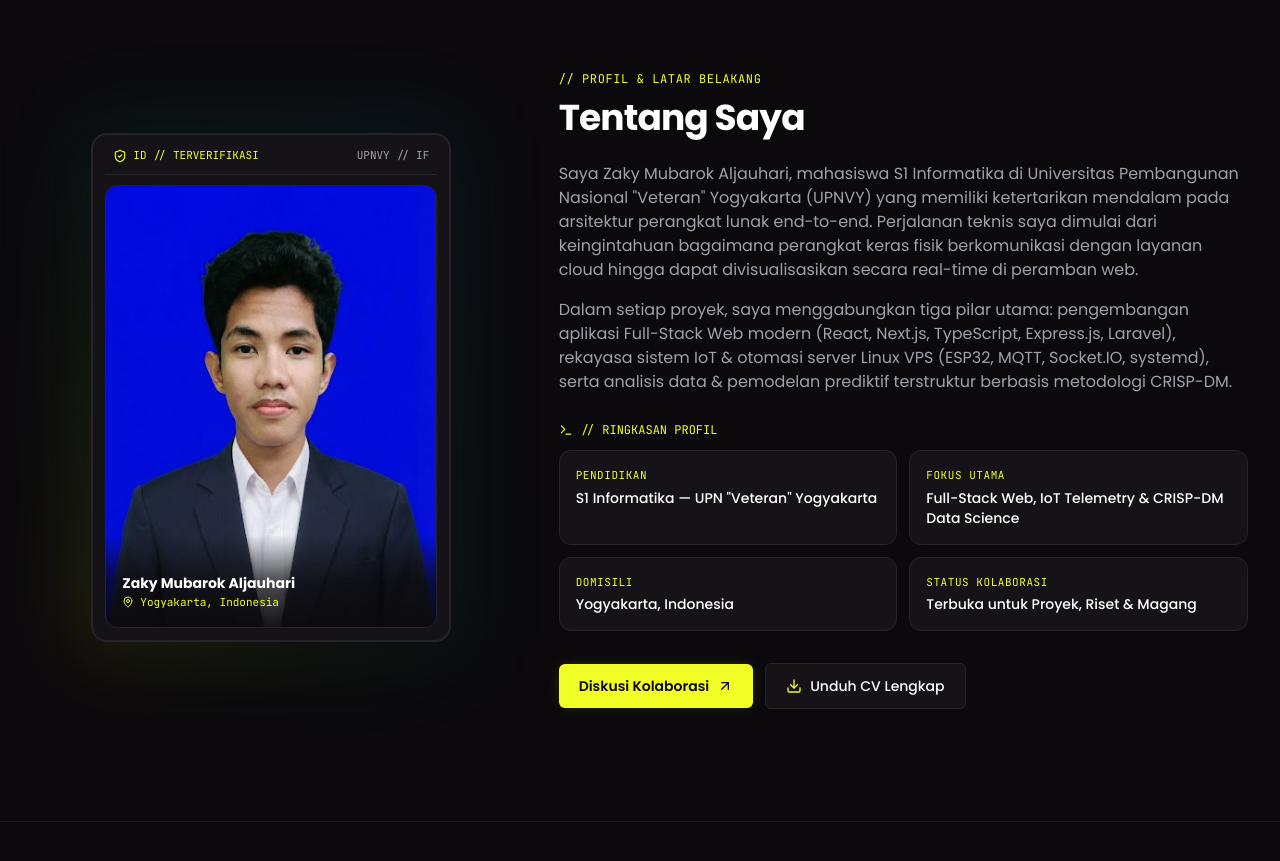
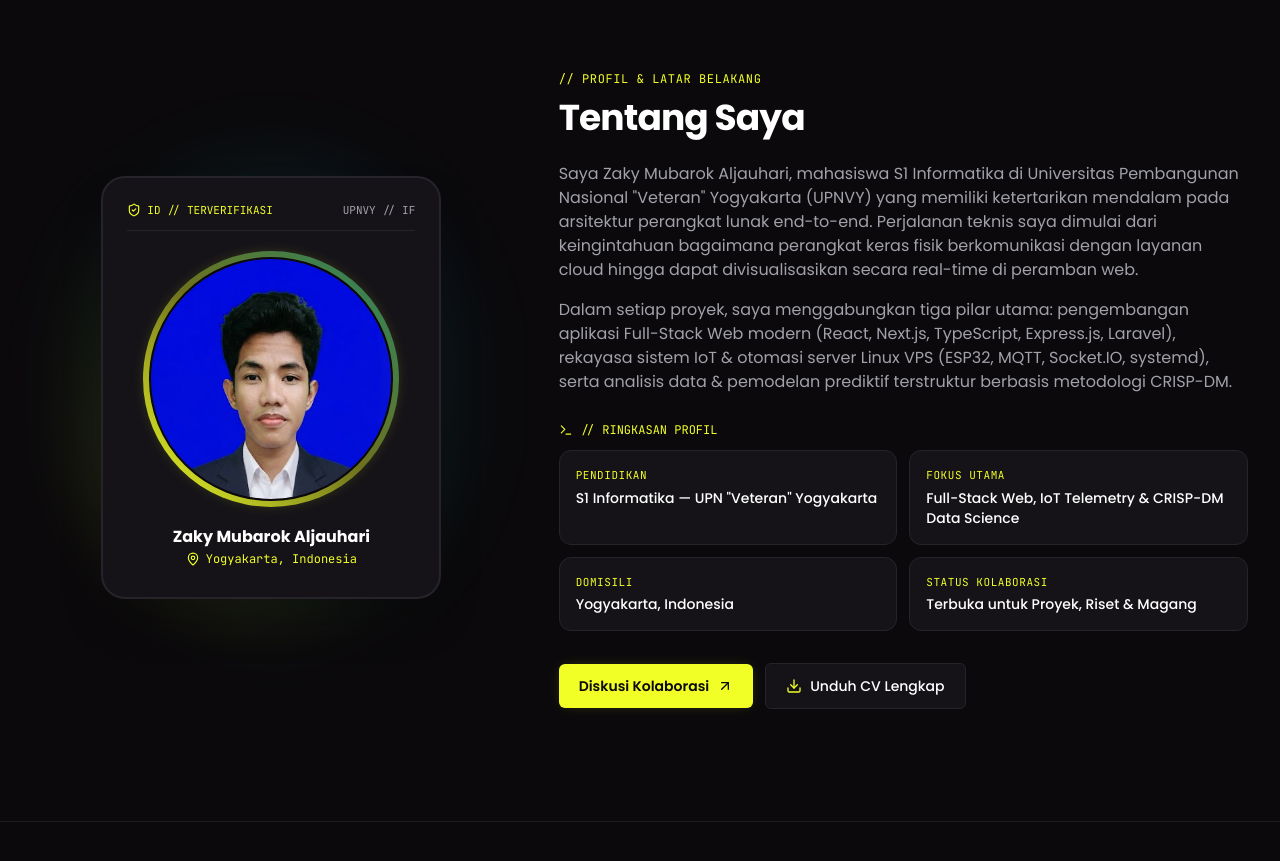
Before and after one commit to zkyy-jaki/Website-Portofolio, a React (Vite) app: page / in a window 1280 px wide. Shown: the part 900-1761 px from the top of the page. Built offline with nearby package versions, Linux system fonts and the light colour scheme.

Commit message:
style: make portrait photo circular (rounded-full) in About section

```diff
--- a/src/components/About.tsx
+++ b/src/components/About.tsx
@@ -33,13 +33,13 @@ export function About() {
             transition={{ duration: 0.45 }}
             className="lg:col-span-5 flex justify-center"
           >
-            <div className="relative w-full max-w-[360px]">
+            <div className="relative w-full max-w-[340px]">
               <div
                 aria-hidden="true"
-                className="absolute -inset-3 rounded-3xl bg-gradient-to-tr from-volt/15 via-emerald-500/10 to-sky-500/10 blur-2xl pointer-events-none"
+                className="absolute -inset-3 rounded-full bg-gradient-to-tr from-volt/20 via-emerald-500/10 to-sky-500/10 blur-2xl pointer-events-none"
               />
-              <div className="relative rounded-2xl bg-surface border-2 border-line hover:border-volt/80 transition-colors p-3 shadow-2xl">
-                <div className="px-2 pb-2.5 mb-2.5 border-b border-line flex items-center justify-between text-[11px] font-mono">
+              <div className="relative rounded-3xl bg-surface border-2 border-line hover:border-volt/80 transition-colors p-6 shadow-2xl flex flex-col items-center text-center">
+                <div className="w-full pb-3 mb-5 border-b border-line flex items-center justify-between text-[11px] font-mono">
                   <span className="inline-flex items-center gap-1.5 text-volt">
                     <ShieldCheck className="w-3.5 h-3.5 text-volt" />
                     {t.photoBadge}
@@ -47,34 +47,36 @@ export function About() {
                   <span className="text-muted">UPNVY // IF</span>
                 </div>
 
-                <div className="relative aspect-[3/4] w-full rounded-xl overflow-hidden bg-elevated border border-line">
+                <div className="relative w-56 h-56 sm:w-64 sm:h-64 rounded-full p-1.5 bg-gradient-to-tr from-volt via-volt/40 to-emerald-400/60 shadow-volt-glow-sm">
+                  <div className="w-full h-full rounded-full overflow-hidden bg-elevated border-2 border-canvas">
                     {!photoError ? (
                       <img
                         src={ownerProfile.photoUrl}
                         alt={t.photoAlt}
                         onError={() => setPhotoError(true)}
-                      className="w-full h-full object-cover object-top transition-transform duration-500 hover:scale-[1.02]"
+                        className="w-full h-full rounded-full object-cover object-top transition-transform duration-500 hover:scale-105"
                       />
                     ) : (
-                    <div className="w-full h-full flex flex-col items-center justify-center gap-3 p-6 text-center">
-                      <div className="w-16 h-16 rounded-full bg-surface border border-volt/50 flex items-center justify-center">
-                        <User className="w-8 h-8 text-volt" />
+                      <div className="w-full h-full flex flex-col items-center justify-center gap-2 p-4 text-center">
+                        <div className="w-14 h-14 rounded-full bg-surface border border-volt/50 flex items-center justify-center">
+                          <User className="w-7 h-7 text-volt" />
                         </div>
                         <p className="font-mono text-xs text-muted">
                           {t.photoFallback}
                         </p>
                       </div>
                     )}
+                  </div>
+                </div>
 
-                  <div className="absolute inset-x-0 bottom-0 bg-gradient-to-t from-canvas/95 via-canvas/70 to-transparent p-4 pt-10">
-                    <p className="text-sm font-bold text-white leading-tight">
+                <div className="mt-5 space-y-1">
+                  <p className="text-base font-bold text-white leading-tight">
                     {ownerProfile.name}
                   </p>
-                    <p className="text-[11px] font-mono text-volt mt-0.5 flex items-center gap-1.5">
-                      <MapPin className="w-3 h-3" />
+                  <p className="text-xs font-mono text-volt inline-flex items-center justify-center gap-1.5">
+                    <MapPin className="w-3.5 h-3.5" />
                     <span>{ownerProfile.location}</span>
                   </p>
-                  </div>
                 </div>
               </div>
             </div>
```
Lines whose indentation alone changed are shown as unchanged.
